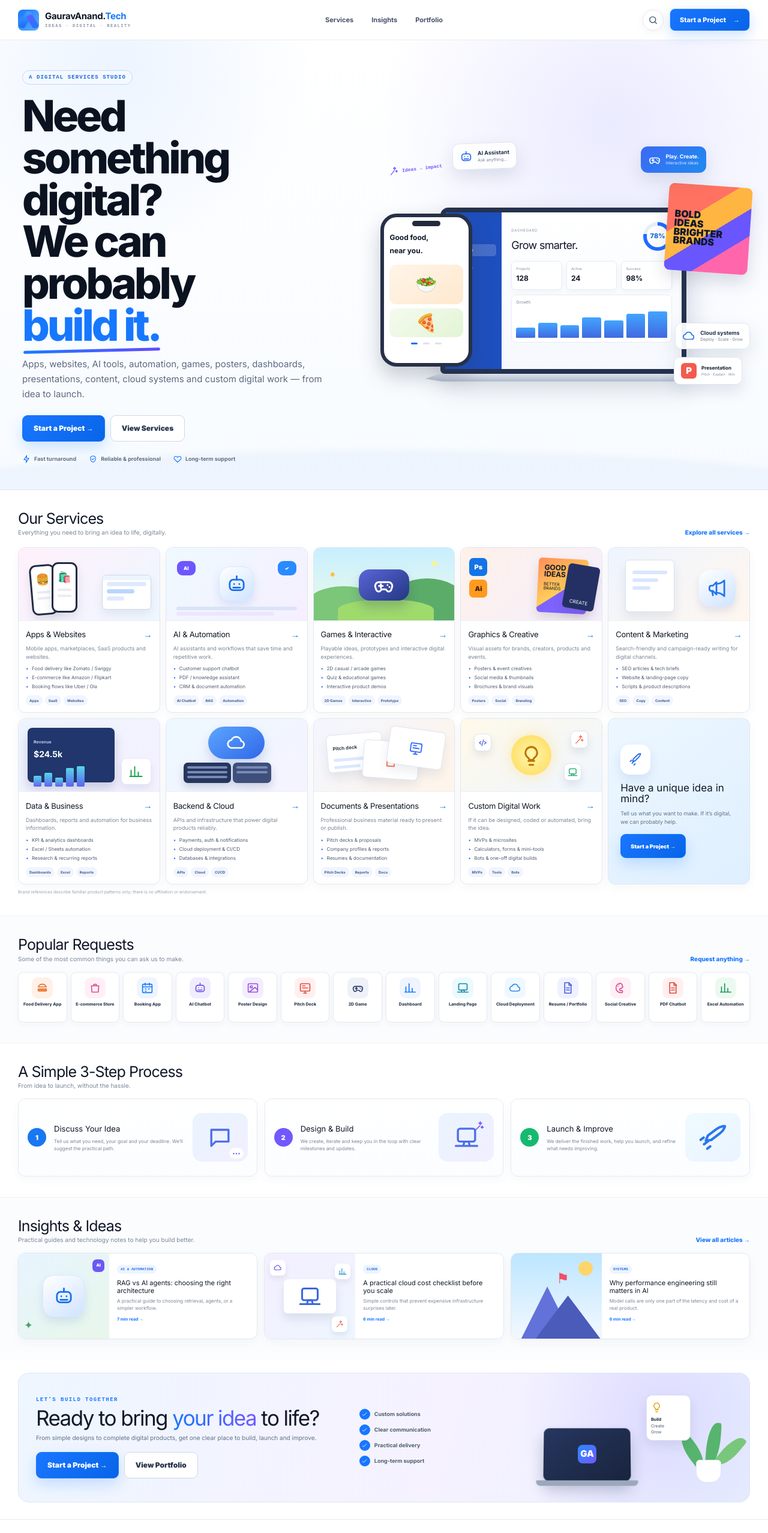
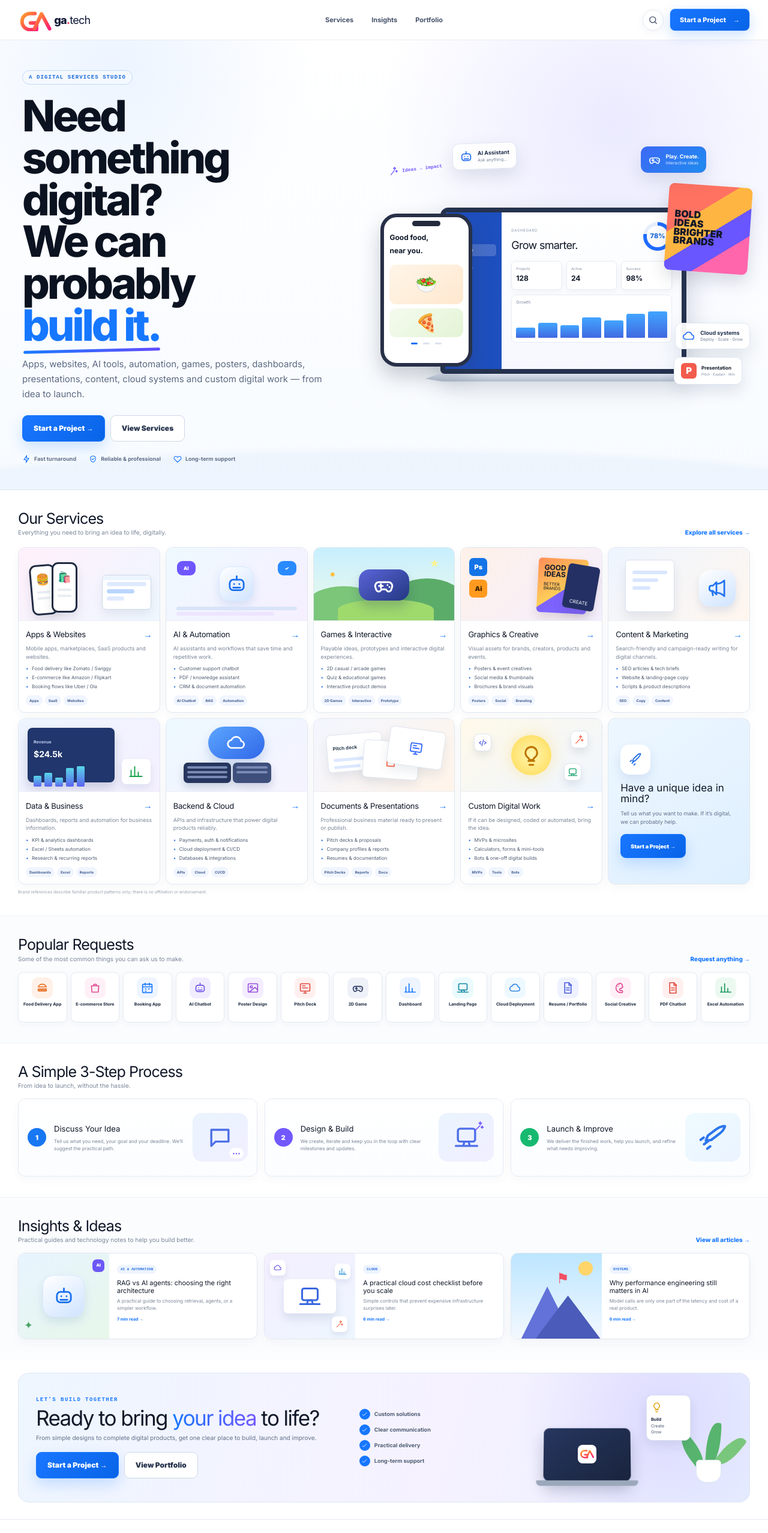
Before and after one commit to gauravanand-sudo/gaurav-portfolio, a Next.js app: page / in a window 1280 px wide. Shown: the top 2555 px of the page at 60% size. Built offline with nearby package versions, Linux system fonts and the light colour scheme.

Commit message:
Apply ga.tech brand logo sitewide

```diff
--- a/app/layout.tsx
+++ b/app/layout.tsx
@@ -20,6 +20,11 @@ export const metadata: Metadata = {
     'dashboard development', 'cloud deployment', 'API development', 'custom digital services'
   ],
   alternates: { canonical: '/' },
+  icons: {
+    icon: [{ url: '/brand/ga-tech-mark.svg', type: 'image/svg+xml' }],
+    shortcut: '/brand/ga-tech-mark.svg',
+    apple: '/brand/ga-tech-mark.svg',
+  },
   openGraph: {
     title: 'GauravAnand.Tech — Digital Studio',
     description: 'Apps, AI, games, websites, graphics, content, cloud and custom digital work.',
--- a/app/page.tsx
+++ b/app/page.tsx
@@ -176,7 +176,7 @@ function HeroVisual() {
       <div className="hero-laptop">
         <div className="laptop-screen">
           <aside>
-            <div className="mini-logo">GA</div>
+            <div className="mini-logo"><img src="/brand/ga-tech-mark.svg" alt="" /></div>
             <span className="active">Overview</span><span>Analytics</span><span>Projects</span><span>Clients</span><span>Settings</span>
           </aside>
           <div className="dashboard-body">
@@ -234,6 +234,7 @@ export default function Home() {
     '@type': 'ProfessionalService',
     name: 'GauravAnand.Tech',
     url: 'https://gauravanand.tech',
+    logo: 'https://gauravanand.tech/brand/ga-tech-mark.svg',
     areaServed: 'Worldwide',
     description: 'A digital studio for apps, websites, AI, automation, games, design, content, presentations, data and cloud work.',
     serviceType: ['App development','Website development','AI automation','Game development','Graphic design','Content creation','Data dashboards','Cloud engineering','Presentation design'],
@@ -352,7 +353,7 @@ export default function Home() {
               {['Custom solutions','Clear communication','Practical delivery','Long-term support'].map(item=><span key={item}><i><Icon name="check"/></i>{item}</span>)}
             </div>
             <div className="cta-illustration">
-              <div className="cta-laptop"><div className="cta-logo">GA</div></div>
+              <div className="cta-laptop"><div className="cta-logo"><img src="/brand/ga-tech-mark.svg" alt="" /></div></div>
               <div className="cta-plant"><i/><i/><i/></div>
               <div className="cta-float-card"><Icon name="bulb" /><b>Build</b><span>Create</span><span>Grow</span></div>
             </div>
--- a/app/site-base.css
+++ b/app/site-base.css
@@ -68,3 +68,12 @@ a{color:inherit}section[id]{scroll-margin-top:72px}::selection{background:#dbeaf
 @media(max-width:560px){
   .site-shell{width:min(100% - 22px,1220px)}.brand-copy small{display:none}.brand-copy strong{font-size:12px}.nav-search{display:none}.nav-cta{padding:9px 11px}.nav-cta span{display:none}
 }
+
+
+/* ga.tech brand assets */
+.brand-logo-image{display:block;width:auto;height:37px;object-fit:contain}
+.footer-logo-image{display:block;width:auto;height:42px;object-fit:contain}
+@media(max-width:560px){
+  .brand-logo-image{height:31px}
+  .footer-logo-image{height:36px}
+}
--- a/app/site-sections.css
+++ b/app/site-sections.css
@@ -103,3 +103,10 @@ linear-gradient(105deg,#eef6ff,#f6f2ff 58%,#e8efff);display:grid;grid-template-c
   .request-icon-grid{grid-template-columns:repeat(4,1fr)}.process-visual-grid article{grid-template-columns:auto 1fr}.process-art{grid-column:1/-1;height:70px}.insight-visual-card{grid-template-columns:120px 1fr}
   .visual-cta-banner{grid-template-columns:1fr;padding:23px 20px}.cta-copy h2{font-size:32px}.cta-benefits{grid-template-columns:1fr 1fr}
 }
+
+
+/* ga.tech marks inside product illustrations */
+.laptop-screen aside .mini-logo{padding:2px;background:#fff;overflow:hidden}
+.laptop-screen aside .mini-logo img{width:100%;height:100%;object-fit:contain;display:block}
+.cta-logo{padding:3px;background:#fff;overflow:hidden}
+.cta-logo img{width:100%;height:100%;object-fit:contain;display:block}
--- a/components/Footer.tsx
+++ b/components/Footer.tsx
@@ -5,9 +5,8 @@ export default function Footer() {
     <footer className="site-footer">
       <div className="site-shell visual-footer">
         <div>
-          <Link href="/" className="footer-logo-row">
-            <span className="footer-mark">A</span>
-            <span><strong>GauravAnand.<em>Tech</em></strong><small>IDEAS · DIGITAL · REALITY</small></span>
+          <Link href="/" className="footer-logo-row" aria-label="ga.tech home">
+            <img className="footer-logo-image" src="/brand/ga-tech-logo.svg" alt="ga.tech" />
           </Link>
         </div>
         <div className="footer-nav">
--- a/components/Nav.tsx
+++ b/components/Nav.tsx
@@ -14,9 +14,8 @@ export default function Nav() {
   return (
     <nav className="site-nav">
       <div className="site-shell nav-inner">
-        <Link href="/" className="brand-lockup" aria-label="GauravAnand.Tech home">
-          <span className="brand-mark"><i/><i/></span>
-          <span className="brand-copy"><strong>GauravAnand.<em>Tech</em></strong><small>IDEAS · DIGITAL · REALITY</small></span>
+        <Link href="/" className="brand-lockup" aria-label="ga.tech home">
+          <img className="brand-logo-image" src="/brand/ga-tech-logo.svg" alt="ga.tech" />
         </Link>
         <div className="nav-links" aria-label="Primary navigation">
           {links.map((link) => <Link key={link.label} href={link.href} className="nav-link">{link.label}</Link>)}
```
Also changed, not shown: public/brand/ga-tech-logo.svg (added), public/brand/ga-tech-mark.svg (added).
